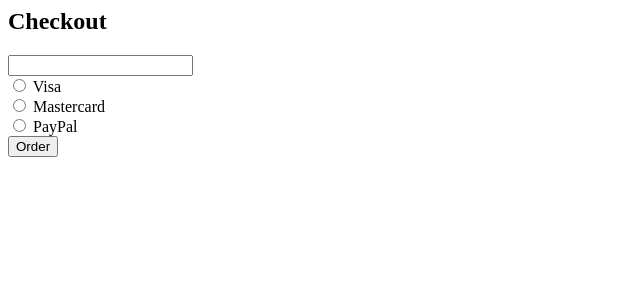
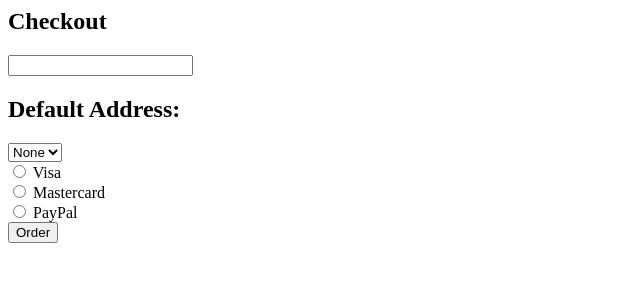
Before and after one commit to Qonus/PHP-Online-Store, a PHP site: page / in a window 1280 px wide. Shown: the top 300 px of the page, without its empty margins (0-640 px from the left). Run offline with PHP 8.4, Linux system fonts and the light colour scheme; data that the repository does not hold is empty.

Commit message:
[Complete] Default address selection in checkout page

```diff
--- a/app/models/OrderModel.php
+++ b/app/models/OrderModel.php
@@ -1,6 +1,6 @@
 <?php
 
-class OrderModel extends Model
+class OrderModel extends UserModel
 {
     protected $db;
     protected $table = "orders";
--- a/app/views/order/index.php
+++ b/app/views/order/index.php
@@ -1,27 +1,27 @@
-<div class="checkoutpage">
-    <div class="checkoutpage-wrapper">
 <h2>Checkout</h2>
 <form action="" method="post">
-            <!-- SELECT DELIVERY METHODS
-                <?php foreach ($delivery_methods as $item):
-                    $item = (array) $item;
-                    ?>
-                <input type="radio" name="delivery_method" value="<?= $item['method_name'] ?>">
-                <label>
-                    <?= $item['method_name'] ?>
-                </label>
-            <?php endforeach; ?> -->
     <input type="text" name="address" />
     <div class="checkoutpage__payment-methods">
-                <div class="checkoutpage__payment-methods__method">
+        <h2>Default Address:</h2>
+        <select name="default_address">
+            <option <?= ($default_address != "") ? "" : "selected" ?>>None</option>
+            <?php foreach ($addresses as $item):
+                $item = (array) $item; ?>
+                <option <?= ($default_address == $item["address_label"]) ? "selected" : "" ?>>
+                    <?= $item["address_label"] ?>
+                </option>
+            <?php endforeach; ?>
+        </select>
+
+        <div class="payment-methods__method">
             <input type="radio" name="payment_method" value="visa">
             <label>Visa</label>
         </div>
-                <div class="checkoutpage__payment-methods__method">
+        <div class="payment-methods__method">
             <input type="radio" name="payment_method" value="mastercard">
             <label>Mastercard</label>
         </div>
-                <div class="checkoutpage__payment-methods__method">
+        <div class="payment-methods__method">
             <input type="radio" name="payment_method" value="paypal">
             <label>PayPal</label>
         </div>
@@ -29,5 +29,3 @@
 
     <input type="submit" value="Order">
 </form>
-    </div>
-</div>
--- a/app/views/users/profile/address/index.php
+++ b/app/views/users/profile/address/index.php
@@ -22,7 +22,7 @@
     <input placeholder="Postal code" name="postal_code" type="text"><br>
     <input placeholder="Country" name="country" type="text"><br>
     <textarea name="address_comment" placeholder="Address comment"></textarea><br>
-    <input name="add_address" type="submit">Add Address</input>
+    <input name="add_address" type="submit" value="Add Address" />
 </form>
 
 <?php if (isset($error)): ?>
```
Also changed, not shown: app/controllers/OrderController.php (+22 -0 lines). Lines whose indentation alone changed are shown as unchanged.
